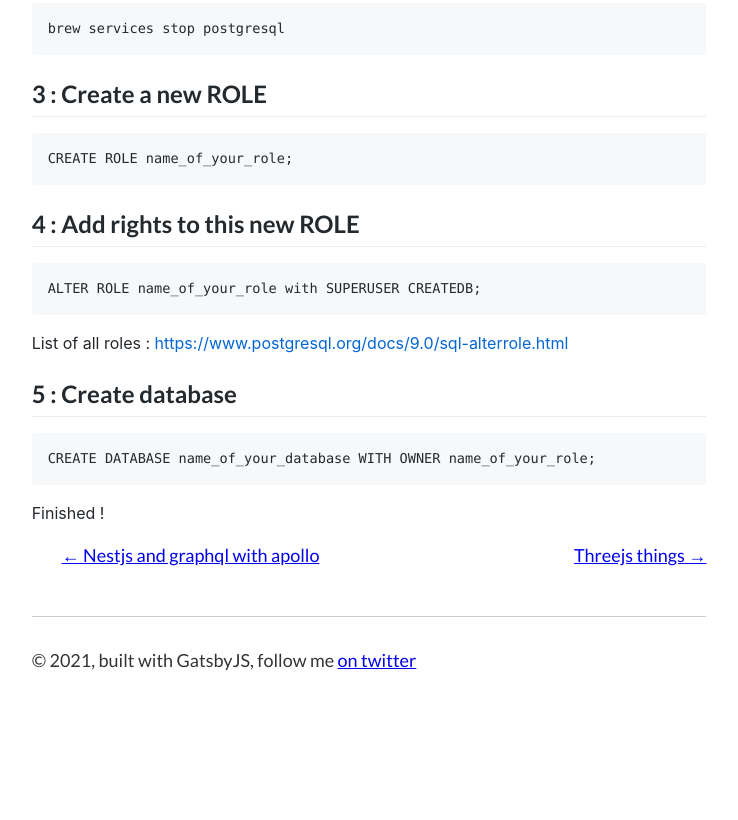
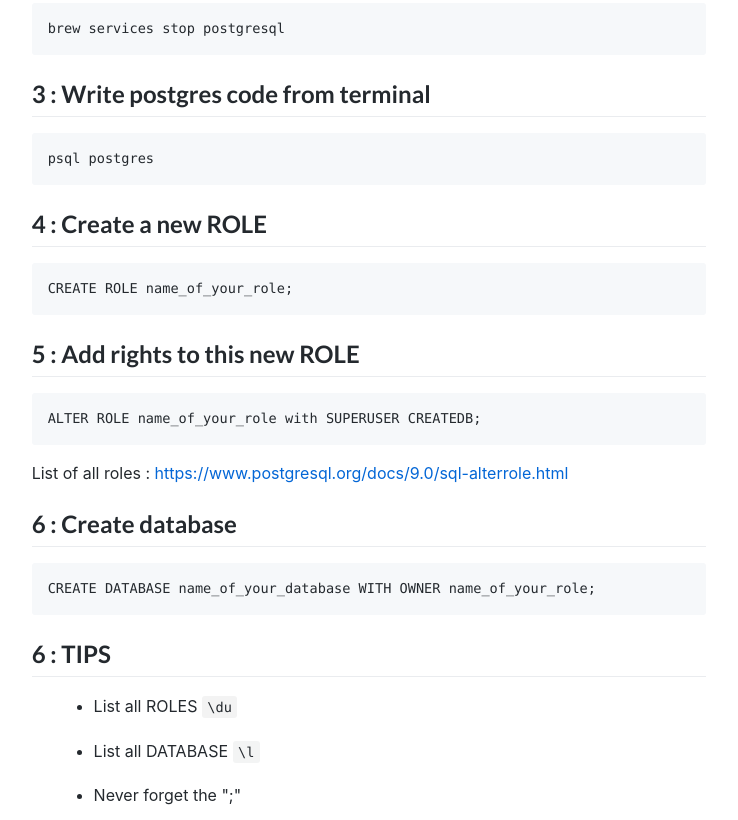
Before and after one commit to seblemeur/seblemeur-blog, a Gatsby site: page /install-and-start-postgres-mac/ in a window 1280 px wide. Shown: the part 1395-2215 px from the top of the page, without its empty margins (271-1009 px from the left). Before the commit the page ends 2116 px from the top, so only its background shows below. Built offline with nearby package versions, Linux system fonts and the light colour scheme; Gatsby itself is replaced by a stand-in of ours; some packages are replaced by stand-ins of ours; code samples lack their colours.

Commit message:
Update postgres commands/tips

````diff
--- a/content/blog/install-and-start-postgres-mac/index.md
+++ b/content/blog/install-and-start-postgres-mac/index.md
@@ -39,7 +39,12 @@ brew services stop postgresql
 ```
 
 
-## 3 : Create a new ROLE
+## 3 : Write postgres code from terminal
+```
+psql postgres
+```
+
+## 4 : Create a new ROLE
 
 ```
 CREATE ROLE name_of_your_role;
@@ -47,7 +52,7 @@ CREATE ROLE name_of_your_role;
 ```
 
 
-## 4 : Add rights to this new ROLE
+## 5 : Add rights to this new ROLE
 
 ```
 ALTER ROLE name_of_your_role with SUPERUSER CREATEDB;
@@ -55,10 +60,14 @@ ALTER ROLE name_of_your_role with SUPERUSER CREATEDB;
 List of all roles : https://www.postgresql.org/docs/9.0/sql-alterrole.html
 
 
-## 5 : Create database
+## 6 : Create database
 
 ```
 CREATE DATABASE name_of_your_database WITH OWNER name_of_your_role;
 ```
 
-Finished !
+## 6 : TIPS
+
+- List all ROLES `\du`
+- List all DATABASE `\l`
+- Never forget the ";"
````
